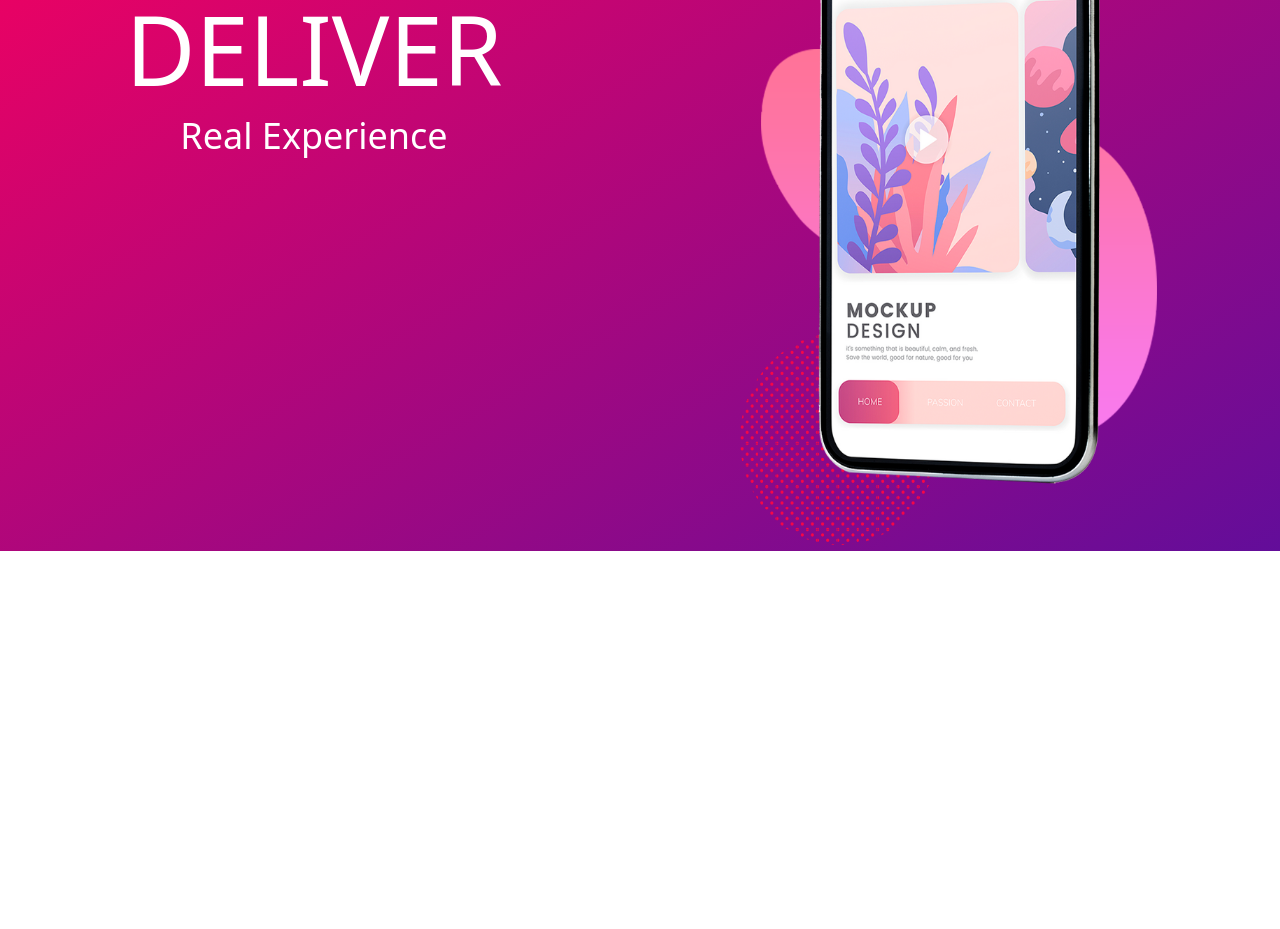
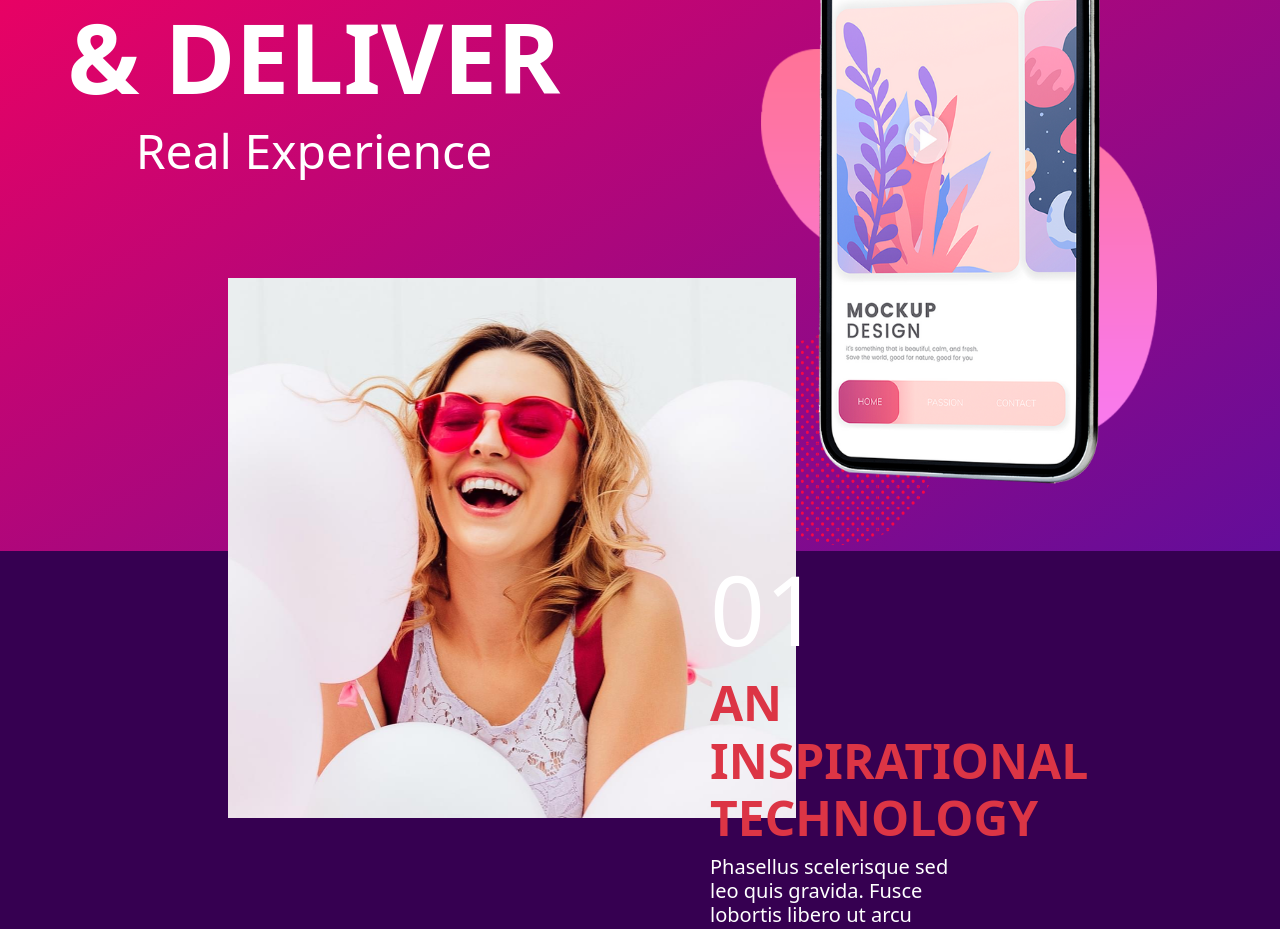
Before and after one commit to Bwallker/NFT-halarm-rke, a Next.js app: page / in a window 1280 px wide. Shown: the part 220-1149 px from the top of the page. Before the commit the page ends 800 px from the top, so only its background shows below. Built offline with nearby package versions, Linux system fonts and the light colour scheme.

Commit message:
Continue on site

```diff
--- /dev/null
+++ b/components/Text/CustomHeader.tsx
@@ -0,0 +1,5 @@
+import Header, { Props } from './Header';
+
+export default function CustomHeader(props: Props & { fontSize?: string }) {
+  return Header(props.fontSize ?? '1rem')(props);
+}
--- /dev/null
+++ b/components/Text/Header.tsx
@@ -0,0 +1,76 @@
+import { ReactNode } from 'react';
+import classNames from 'classnames';
+import { isArray } from 'util';
+type StyleUnit = 'normal' | 'bold' | 'bolder' | 'light' | 'lighter' | 'italics';
+type TextColor = 'white' | 'black' | 'red';
+export type Style = StyleUnit[] | StyleUnit;
+export interface Props {
+  children: ReactNode;
+  textColor?: TextColor;
+  fontStyle?: Style;
+  className?: string;
+}
+
+const parseStyle = (style?: Style): string => {
+  style = style ?? [];
+  if (!Array.isArray(style)) {
+    return parseStyleUnit(style);
+  }
+  let ret = '';
+  style.forEach((s) => {
+    ret += parseStyleUnit(s) + ' ';
+  });
+  return ret;
+};
+
+const parseStyleUnit = (style: StyleUnit): string => {
+  switch (style) {
+    case 'normal':
+      return 'fw-normal';
+    case 'bold':
+      return 'fw-bold';
+    case 'bolder':
+      return 'fw-bolder';
+    case 'light':
+      return 'fw-light';
+    case 'lighter':
+      return 'fw-lighter';
+    case 'italics':
+      return 'fst-italic';
+    case undefined:
+      return '';
+  }
+};
+
+const parseTextcolor = (color?: TextColor): string => {
+  switch (color) {
+    case 'white':
+      return 'text-white';
+    case undefined:
+      return 'text-dark';
+    case 'black':
+      return 'text-dark';
+    case 'red':
+      return 'text-danger';
+  }
+};
+
+export default function Header(
+  fontSize: string
+): (props: Props) => JSX.Element {
+  const Header = (props: Props) => {
+    return (
+      <h1
+        className={classNames(
+          parseTextcolor(props.textColor),
+          parseStyle(props.fontStyle),
+          props.className
+        )}
+        style={{ fontSize: fontSize }}
+      >
+        {props.children}
+      </h1>
+    );
+  };
+  return Header;
+}
--- a/components/Text/Header1.tsx
+++ b/components/Text/Header1.tsx
@@ -1,16 +1,6 @@
 import { ReactNode } from 'react';
+import Header, { Props } from './Header';
 
-interface Props {
-  children: ReactNode;
-  textColor?: 'white' | 'black';
+export default function Header1(props: Props) {
+  return Header('6rem')(props);
 }
-export default function Header1(props: Props) {
-  return (
-    <h1
-      className={props.textColor === 'white' ? 'text-white' : 'text-dark'}
-      style={{ fontSize: '6rem' }}
-    >
-      {props.children}
-    </h1>
-  );
-}
--- /dev/null
+++ b/components/Text/Header2.tsx
@@ -0,0 +1,5 @@
+import Header, { Props } from './Header';
+
+export default function Header2(props: Props) {
+  return Header('3rem')(props);
+}
--- a/components/Text/Header3.tsx
+++ b/components/Text/Header3.tsx
@@ -1,16 +1,7 @@
 import { ReactNode } from 'react';
 
-interface Props {
-  children: ReactNode;
-  textColor?: 'white' | 'black';
+import Header, { Props } from './Header';
+
+export default function Header3(props: Props): JSX.Element {
+  return Header('2.25rem')(props);
 }
-export default function Header3(props: Props) {
-  return (
-    <h1
-      className={props.textColor === 'white' ? 'text-white' : 'text-dark'}
-      style={{ fontSize: '2.25rem' }}
-    >
-      {props.children}
-    </h1>
-  );
-}
--- a/package.json
+++ b/package.json
@@ -9,6 +9,7 @@
   },
   "dependencies": {
     "bootstrap": "^5.1.3",
+    "classnames": "^2.3.1",
     "next": "12.0.7",
     "node-sass": "^6.0.1",
     "react": "17.0.2",
--- a/pages/index.tsx
+++ b/pages/index.tsx
@@ -1,8 +1,11 @@
 import type { NextPage } from 'next';
 import Image from 'next/image';
 import Logo from '../assets/images/579161.png';
+import Girl from '../assets/images/67732.jpg';
 import Header1 from '../components/Text/Header1';
 import Header3 from '../components/Text/Header3';
+import Header2 from '../components/Text/Header2';
+import CustomHeader from '../components/Text/CustomHeader';
 
 const LILink = (href: string, text: string) => (
   <li>
@@ -22,11 +25,37 @@ const Home: NextPage = () => {
         className="row row-cols-2"
       >
         <div className="p-5 mt-5 text-center">
-          <Header1 textColor="white">CREATE & DELIVER</Header1>
-          <Header3 textColor="white">Real Experience</Header3>
+          <Header1 textColor="white" fontStyle="bold">
+            CREATE
+          </Header1>
+          <Header1 textColor="white" fontStyle="bold">
+            & DELIVER
+          </Header1>
+          <Header2 textColor="white">Real Experience</Header2>
         </div>
         <div className="pe-5 pt-5 text-center position-sticky">
           <Image src={Logo} width={417} height={717} />
+        </div>
+      </div>
+      <div
+        className="row row-cols-2 text-center justify-content-center position-relative"
+        style={{ backgroundColor: '#360051' }}
+      >
+        <div className="m-0 p-0 translate-middle-y">
+          <Image src={Girl} width={568.5} height={540} />
+        </div>
+        <div
+          className="text-start m-0 p-0 position-relative"
+          style={{ width: '20vw', left: '-10vw' }}
+        >
+          <Header1 textColor="white">01</Header1>
+          <Header2 textColor="red" fontStyle="bold">
+            AN INSPIRATIONAL TECHNOLOGY
+          </Header2>
+          <CustomHeader textColor="white" fontSize={'1.25rem'}>
+            Phasellus scelerisque sed leo quis gravida. Fusce lobortis libero ut
+            arcu blandit pharetra.
+          </CustomHeader>
         </div>
       </div>
     </div>
```
Also changed, not shown: 1 other file (tests, documents, lock files or other folders).
